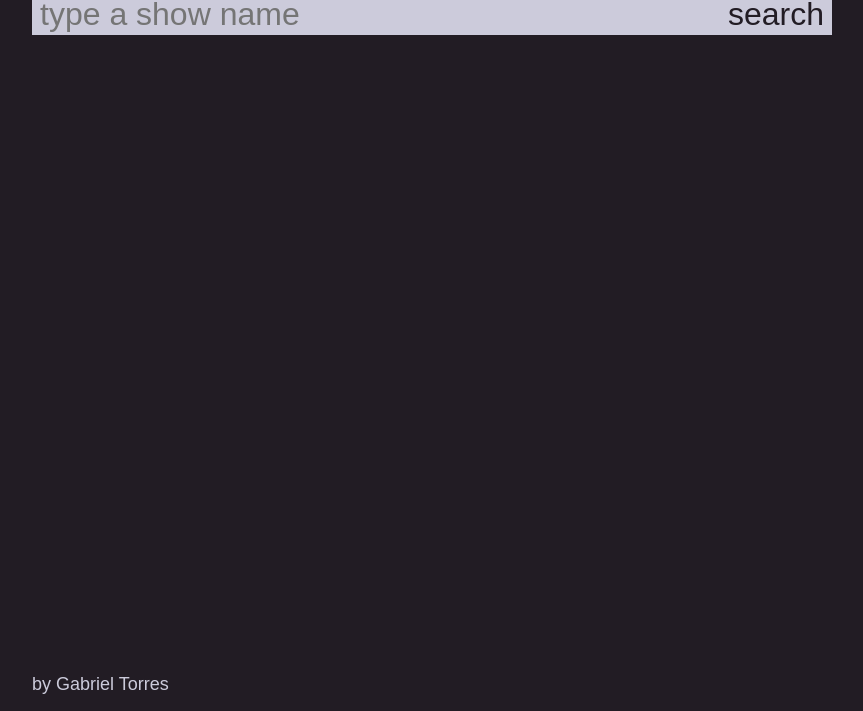
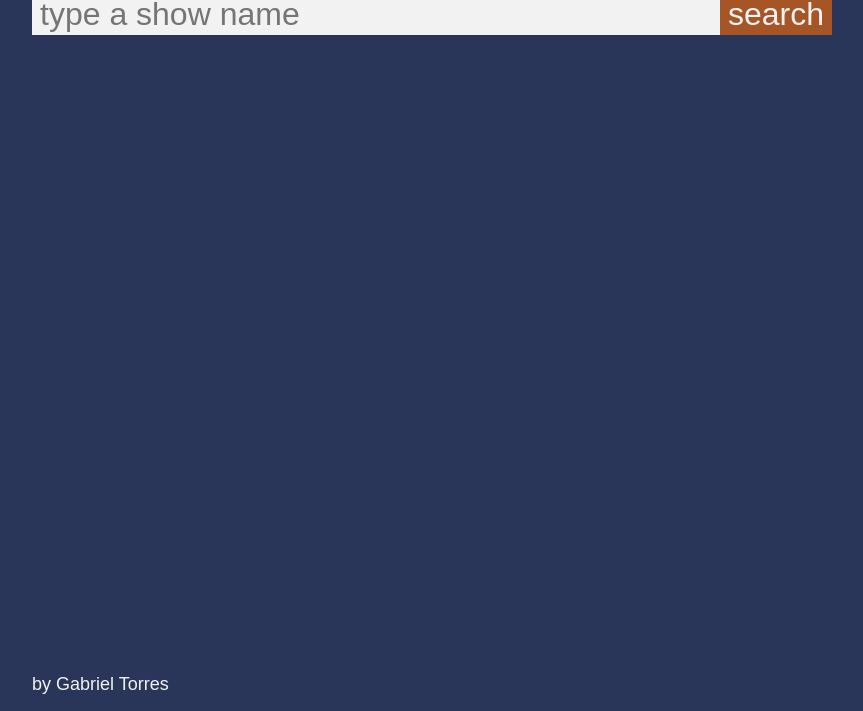
Before and after one commit to GabrielTorresPires/exercicioTVShowsSearch, a plain HTML site: page index.html in a window 1280 px wide. Shown: the part 89-800 px from the top of the page, without its empty margins (208-1071 px from the left). Drawn offline with Linux system fonts and the light colour scheme; a web font is replaced by a local one.

Commit message:
Edita estilo

```diff
--- a/style.css
+++ b/style.css
@@ -1,9 +1,9 @@
 @import url('https://fonts.googleapis.com/css2?family=Satisfy&family=Zen+Kurenaido&display=swap');
 
 :root {
-  --color-primary: rgb(204, 203, 219);
-  --color-secondary: rgb(34, 28, 36);
-  --color-img-bg: rgb(60, 45, 65);
+  --color-primary: #F2F2F2;
+  --color-secondary: #2A3659;
+  --color-img-bg:#A65526;
 }
 
 body {
@@ -34,8 +34,8 @@ li {
 
 input,
 button {
-  background-color: var(--color-primary);
-  color: var(--color-secondary);
+  background-color: var(--color-img-bg);
+  color: var(--color-primary);
   font-family: 'Zen Kurenaido', sans-serif;
   outline: none;
 }
@@ -95,6 +95,8 @@ img {
 
 #query {
   flex: 1;
+  background-color: var(--color-primary);
+  color: var(--color-secondary);
 }
 
 #results {
@@ -117,6 +119,6 @@ img {
 }
 
 .poster {
-  background-color: var(--color-img-bg);
+  background-color: var(--color-secondary);
   height: 177px;
 }
```
